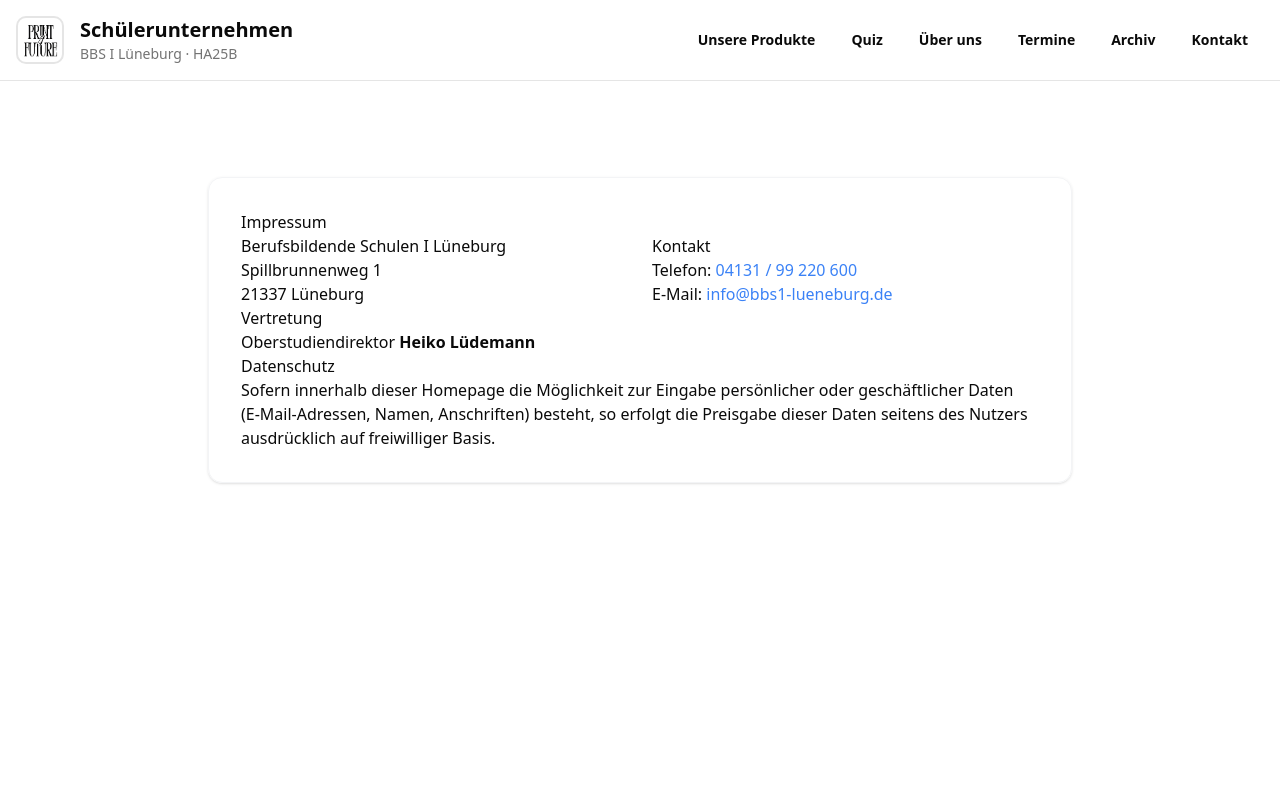
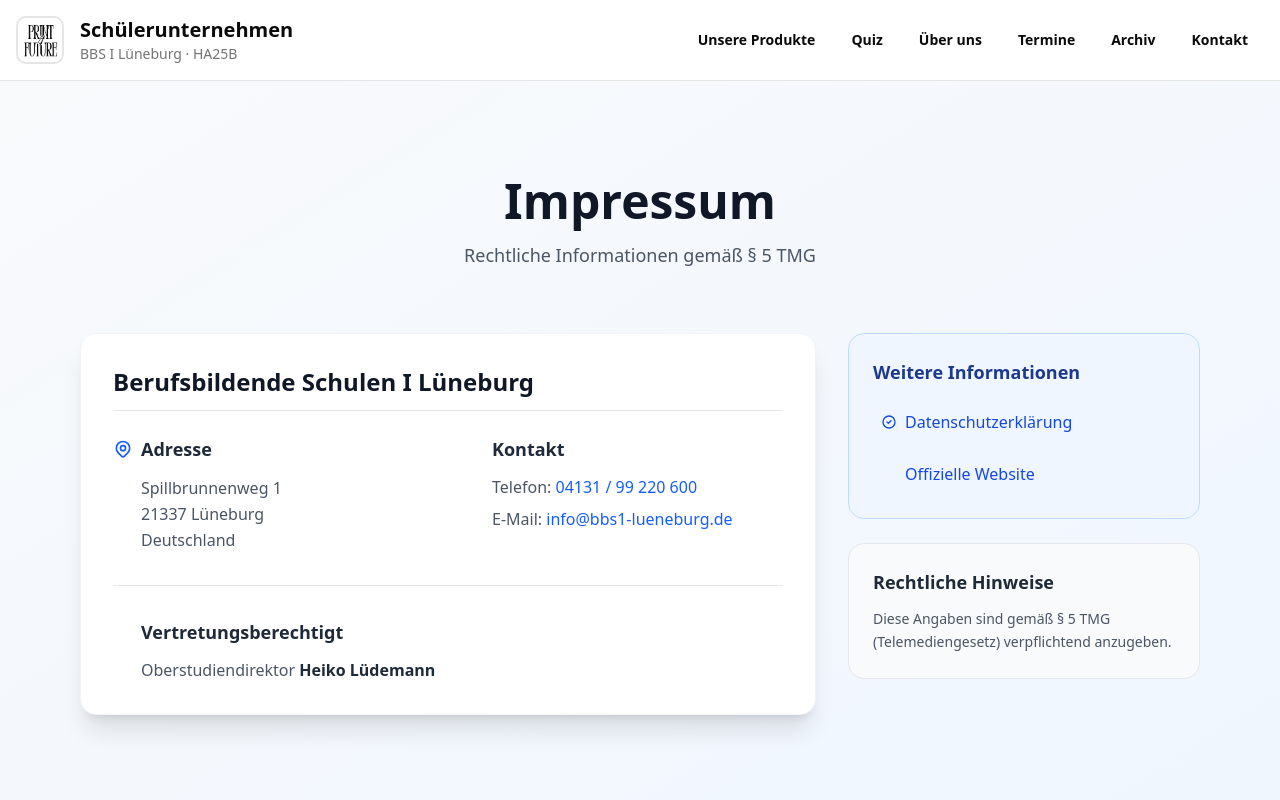
Before and after one commit to Dominik2708/D4M, a Next.js app: page /impressum in a window 1280 px wide. Shown: the top 800 px of the page. Built offline with nearby package versions, Linux system fonts and the light colour scheme.

Commit message:
TASK: Update impressum design

```diff
--- a/src/app/datenschutz/page.tsx
+++ b/src/app/datenschutz/page.tsx
@@ -6,7 +6,7 @@ export default function DatenschutzPage() {
   return (
     <div>
       <Header />
-  <main className="min-h-screen bg-white pt-24 pb-12">
+      <main className="min-h-screen bg-white pt-24 pb-12">
         <div className="max-w-5xl mx-auto px-4">
           <article className="prose lg:prose-lg mx-auto bg-white/95 p-8 rounded-xl shadow-sm border border-gray-100 [&_h1]:font-extrabold [&_h2]:font-semibold [&_h3]:font-semibold [&_h4]:font-semibold [&_p]:mb-6">
             <h1>Datenschutzerklärung</h1>
--- a/src/app/impressum/page.tsx
+++ b/src/app/impressum/page.tsx
@@ -6,52 +6,179 @@ export default function ImpressumPage() {
   return (
     <div>
       <Header />
-      <main className="min-h-screen bg-white pt-24 pb-12">
-        <div className="max-w-4xl mx-auto px-4">
-          <article className="prose lg:prose-lg mx-auto bg-white/95 p-8 rounded-xl shadow-sm border border-gray-100">
-            <h1>Impressum</h1>
+      <main className="min-h-screen bg-gradient-to-br from-slate-50 to-blue-50 pt-24 pb-12">
+        <div className="max-w-6xl mx-auto px-4">
+          {/* Headline */}
+          <div className="text-center mb-16">
+            <h1 className="text-4xl md:text-5xl font-bold text-gray-900 mb-4">Impressum</h1>
+            <p className="text-lg text-gray-600">Rechtliche Informationen gemäß § 5 TMG</p>
+          </div>
 
-            <div className="grid md:grid-cols-2 gap-6">
+          <div className="grid lg:grid-cols-3 gap-8">
+            {/* Hauptinformationen */}
+            <div className="lg:col-span-2">
+              <div className="bg-white rounded-2xl shadow-xl border border-gray-100 p-8">
+                <div className="space-y-8">
                   <div>
-                <h2 className="mt-0">Berufsbildende Schulen I Lüneburg</h2>
-                <address className="not-italic">
+                    <h2 className="text-2xl font-bold text-gray-900 mb-6 pb-3 border-b border-gray-200">
+                      Berufsbildende Schulen I Lüneburg
+                    </h2>
+
+                    <div className="grid md:grid-cols-2 gap-8">
+                      <div>
+                        <h3 className="text-lg font-semibold text-gray-800 mb-3 flex items-center">
+                          <svg
+                            className="w-5 h-5 mr-2 text-blue-600"
+                            fill="none"
+                            stroke="currentColor"
+                            viewBox="0 0 24 24"
+                          >
+                            <path
+                              strokeLinecap="round"
+                              strokeLinejoin="round"
+                              strokeWidth={2}
+                              d="M17.657 16.657L13.414 20.9a1.998 1.998 0 01-2.827 0l-4.244-4.243a8 8 0 1111.314 0z"
+                            />
+                            <path
+                              strokeLinecap="round"
+                              strokeLinejoin="round"
+                              strokeWidth={2}
+                              d="M15 11a3 3 0 11-6 0 3 3 0 016 0z"
+                            />
+                          </svg>
+                          Adresse
+                        </h3>
+                        <address className="not-italic text-gray-600 leading-relaxed pl-7">
                           Spillbrunnenweg 1<br />
                           21337 Lüneburg
+                          <br />
+                          Deutschland
                         </address>
                       </div>
 
                       <div>
-                <h3>Kontakt</h3>
+                        <h3 className="text-lg font-semibold text-gray-800 mb-3 flex items-center">
+                          <svg
+                            className="w-5 h-5 mr-2 text-blue-600"
+                            fill="none"
+                            stroke="currentColor"
+                            viewBox="0 0 24 24"
+                          >
+                            <path
+                              strokeLinecap="round"
+                              strokeLinejoin="round"
+                              strokeWidth={2}
+                              d="3 5a2 2 0 012-2h3.28a1 1 0 01.948.684l1.498 4.493a1 1 0 01-.502 1.21l-2.257 1.13a11.042 11.042 0 005.516 5.516l1.13-2.257a1 1 0 011.21-.502l4.493 1.498a1 1 0 01.684.949V19a2 2 0 01-2 2h-1C9.716 21 3 14.284 3 6V5z"
+                            />
+                          </svg>
+                          Kontakt
+                        </h3>
+                        <div className="space-y-2 text-gray-600 pl-7">
                           <p>
-                  Telefon:{' '}
-                  <a href="tel:+49413199220600" className="text-primary hover:underline">
+                            <span className="font-medium">Telefon:</span>{' '}
+                            <a
+                              href="tel:+49413199220600"
+                              className="text-blue-600 hover:text-blue-800 hover:underline transition-colors"
+                            >
                               04131 / 99 220 600
                             </a>
-                  <br />
-                  E‑Mail:{' '}
-                  <a href="mailto:info@bbs1-lueneburg.de" className="text-primary hover:underline">
+                          </p>
+                          <p>
+                            <span className="font-medium">E‑Mail:</span>{' '}
+                            <a
+                              href="mailto:info@bbs1-lueneburg.de"
+                              className="text-blue-600 hover:text-blue-800 hover:underline transition-colors"
+                            >
                               info@bbs1-lueneburg.de
                             </a>
                           </p>
                         </div>
                       </div>
+                    </div>
+                  </div>
 
-            <section>
-              <h3>Vertretung</h3>
-              <p>
-                Oberstudiendirektor <strong>Heiko Lüdemann</strong>
+                  <div className="border-t border-gray-200 pt-8">
+                    <h3 className="text-lg font-semibold text-gray-800 mb-3 flex items-center">
+                      <svg
+                        className="w-5 h-5 mr-2 text-blue-600"
+                        fill="none"
+                        stroke="currentColor"
+                        viewBox="0 0 24 24"
+                      >
+                        <path
+                          strokeLinecap="round"
+                          strokeLinejoin="round"
+                          strokeWidth={2}
+                          d="16 7a4 4 0 11-8 0 4 4 0 018 0zM12 14a7 7 0 00-7 7h14a7 7 0 00-7-7z"
+                        />
+                      </svg>
+                      Vertretungsberechtigt
+                    </h3>
+                    <p className="text-gray-600 pl-7">
+                      Oberstudiendirektor{' '}
+                      <span className="font-semibold text-gray-800">Heiko Lüdemann</span>
                     </p>
-            </section>
+                  </div>
+                </div>
+              </div>
+            </div>
 
-            <section>
-              <h3>Datenschutz</h3>
-              <p>
-                Sofern innerhalb dieser Homepage die Möglichkeit zur Eingabe persönlicher oder
-                geschäftlicher Daten (E‑Mail‑Adressen, Namen, Anschriften) besteht, so erfolgt die
-                Preisgabe dieser Daten seitens des Nutzers ausdrücklich auf freiwilliger Basis.
+            {/* Sidebar */}
+            <div className="space-y-6">
+              <div className="bg-blue-50 rounded-2xl border border-blue-200 p-6">
+                <h3 className="text-lg font-semibold text-blue-900 mb-4">Weitere Informationen</h3>
+                <div className="space-y-3">
+                  <a
+                    href="/datenschutz"
+                    className="flex items-center text-blue-700 hover:text-blue-900 transition-colors p-2 rounded-lg hover:bg-blue-100"
+                  >
+                    <svg
+                      className="w-4 h-4 mr-2"
+                      fill="none"
+                      stroke="currentColor"
+                      viewBox="0 0 24 24"
+                    >
+                      <path
+                        strokeLinecap="round"
+                        strokeLinejoin="round"
+                        strokeWidth={2}
+                        d="M9 12l2 2 4-4m6 2a9 9 0 11-18 0 9 9 0 0118 0z"
+                      />
+                    </svg>
+                    Datenschutzerklärung
+                  </a>
+                  <a
+                    href="https://www.bbs1-lueneburg.de"
+                    target="_blank"
+                    rel="noopener noreferrer"
+                    className="flex items-center text-blue-700 hover:text-blue-900 transition-colors p-2 rounded-lg hover:bg-blue-100"
+                  >
+                    <svg
+                      className="w-4 h-4 mr-2"
+                      fill="none"
+                      stroke="currentColor"
+                      viewBox="0 0 24 24"
+                    >
+                      <path
+                        strokeLinecap="round"
+                        strokeLinejoin="round"
+                        strokeWidth={2}
+                        d="10 6H6a2 2 0 00-2 2v10a2 2 0 002 2h10a2 2 0 002-2v-4M14 4h6m0 0v6m0-6L10 14"
+                      />
+                    </svg>
+                    Offizielle Website
+                  </a>
+                </div>
+              </div>
+
+              <div className="bg-gray-50 rounded-2xl border border-gray-200 p-6">
+                <h3 className="text-lg font-semibold text-gray-800 mb-3">Rechtliche Hinweise</h3>
+                <p className="text-sm text-gray-600 leading-relaxed">
+                  Diese Angaben sind gemäß § 5 TMG (Telemediengesetz) verpflichtend anzugeben.
                 </p>
-            </section>
-          </article>
+              </div>
+            </div>
+          </div>
         </div>
       </main>
       <Footer />
--- a/src/components/features/contact/ContactInfo.tsx
+++ b/src/components/features/contact/ContactInfo.tsx
@@ -20,7 +20,7 @@ const contactItems: ContactItem[] = [
   {
     icon: Phone,
     title: 'Telefon',
-    content: '0123 / 456789',
+    content: '04131 99220600',
     bgColor: 'bg-green-100',
     iconColor: 'text-green-600',
   },
@@ -31,9 +31,9 @@ const contactItems: ContactItem[] = [
       <>
         BBS I - Berufsbildende Schulen
         <br />
-        Musterstraße 123
+        Spillbrunnenweg 1
         <br />
-        12345 Musterstadt
+        21337 Lüneburg
       </>
     ),
     bgColor: 'bg-purple-100',
```
Lines whose indentation alone changed are shown as unchanged.
